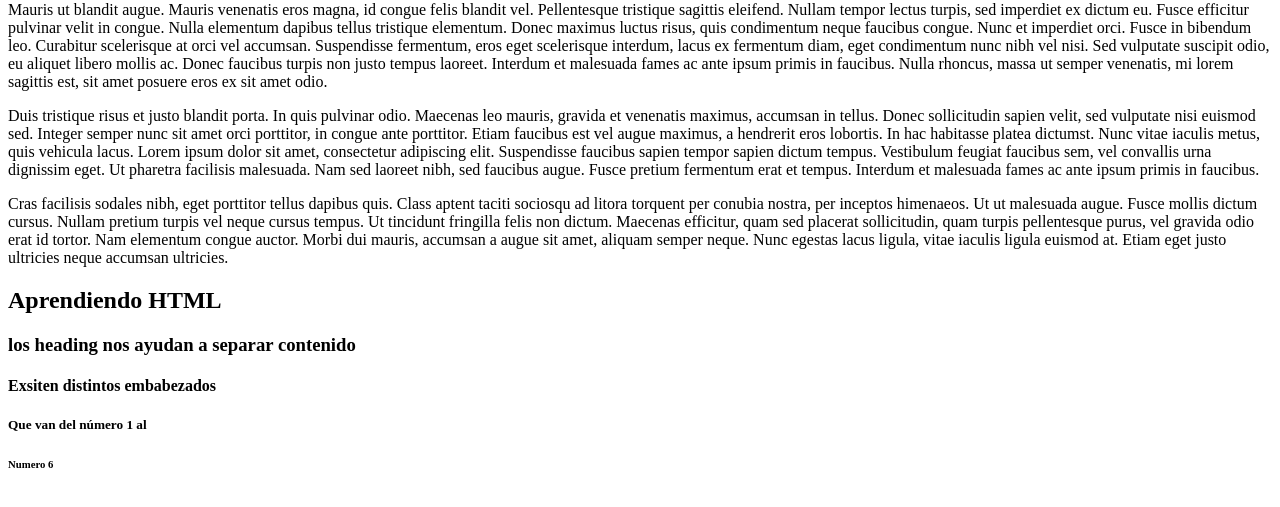
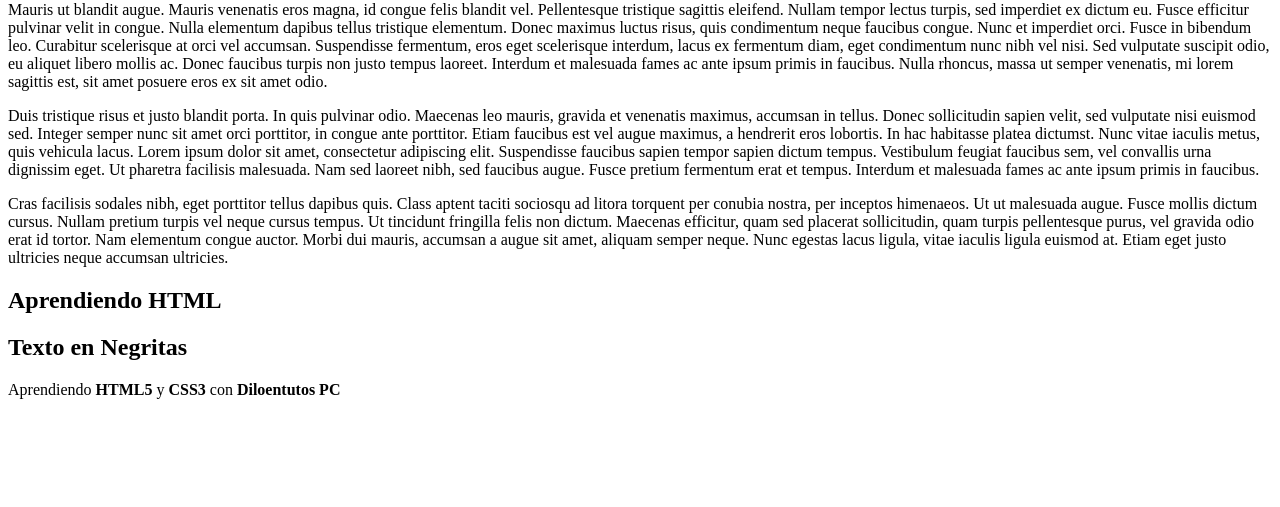
Before and after one commit to dilo944/HTMIL_5, a plain HTML site: page index.html in a window 1280 px wide. Shown: the part 79-586 px from the top of the page. Drawn offline with Linux system fonts and the light colour scheme.

Commit message:
se modificaron titulos y se hace uso de negrita

```diff
--- a/index.html
+++ b/index.html
@@ -15,11 +15,12 @@
     <p>Duis tristique risus et justo blandit porta. In quis pulvinar odio. Maecenas leo mauris, gravida et venenatis maximus, accumsan in tellus. Donec sollicitudin sapien velit, sed vulputate nisi euismod sed. Integer semper nunc sit amet orci porttitor, in congue ante porttitor. Etiam faucibus est vel augue maximus, a hendrerit eros lobortis. In hac habitasse platea dictumst. Nunc vitae iaculis metus, quis vehicula lacus. Lorem ipsum dolor sit amet, consectetur adipiscing elit. Suspendisse faucibus sapien tempor sapien dictum tempus. Vestibulum feugiat faucibus sem, vel convallis urna dignissim eget. Ut pharetra facilisis malesuada. Nam sed laoreet nibh, sed faucibus augue. Fusce pretium fermentum erat et tempus. Interdum et malesuada fames ac ante ipsum primis in faucibus.</p>
 
     <p>Cras facilisis sodales nibh, eget porttitor tellus dapibus quis. Class aptent taciti sociosqu ad litora torquent per conubia nostra, per inceptos himenaeos. Ut ut malesuada augue. Fusce mollis dictum cursus. Nullam pretium turpis vel neque cursus tempus. Ut tincidunt fringilla felis non dictum. Maecenas efficitur, quam sed placerat sollicitudin, quam turpis pellentesque purus, vel gravida odio erat id tortor. Nam elementum congue auctor. Morbi dui mauris, accumsan a augue sit amet, aliquam semper neque. Nunc egestas lacus ligula, vitae iaculis ligula euismod at. Etiam eget justo ultricies neque accumsan ultricies.</p>
+
     <h2>Aprendiendo HTML</h2>
-    <h3>los heading nos ayudan a separar contenido</h3>
-    <h4>Exsiten distintos embabezados</h4>
-    <h5>Que van del número 1 al</h5>
-    <h6>Numero 6</h6>
+
+    <h2>Texto en Negritas</h2>
+    <p>Aprendiendo <b>HTML5</b> y <b>CSS3</b> con <strong>Diloentutos PC</strong></p>
+
 
   </body>
 
```
